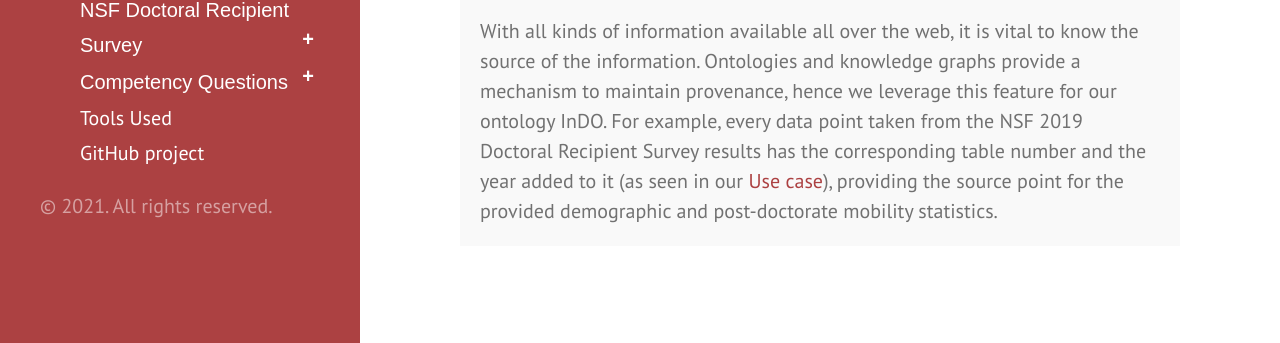
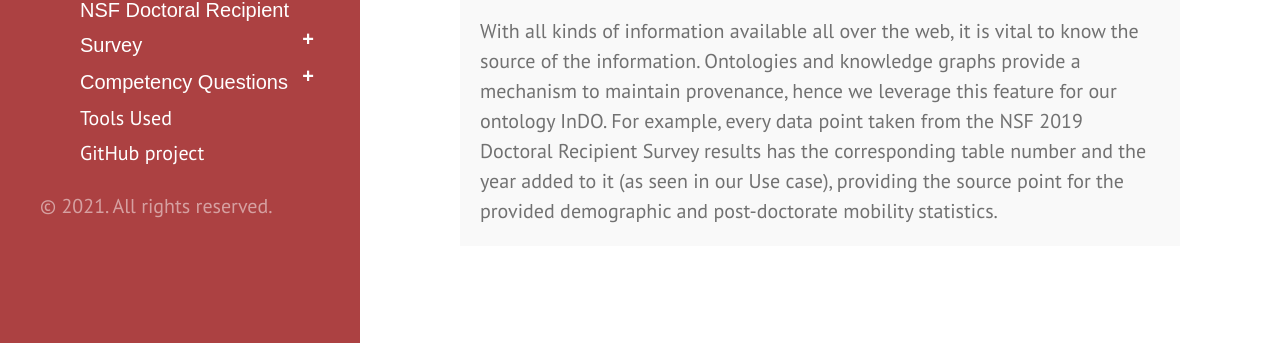
Before and after one commit to tetherless-world/institute-demographic-ontology, a Jekyll site: the page built from modeling.md, in a window 1280 px wide and 900 px high, scrolled down 2841 px. Shown: the part 554-897 px from the top of the window. Built offline with Jekyll 4.4.1, drawn with Linux system fonts in a browser that asks for light colours; Markdown is read by kramdown in place of the engine named in the settings; some of the changed lines change nothing that is shown.

Commit message:
removed use case link from modeling page

```diff
--- a/modeling.md
+++ b/modeling.md
@@ -36,6 +36,6 @@ title: Modeling Snippets
   <caption id="fig5">Fig 5. A conceptual overview of class Science (part of the third-level hierarchy of our ontology) representing the subclass relationship. Colors represents classes of the same hierarchy level.</caption>
 
  <h3 id="provenance">Provenance</h3>
- <p class="message">With all kinds of information available all over the web, it is vital to know the source of the information. Ontologies and knowledge graphs provide a mechanism to maintain provenance, hence we leverage this feature for our ontology InDO. For example, every data point taken from the NSF 2019 Doctoral Recipient Survey results has the corresponding table number and the year added to it (as seen in our <a href="nsfexample">Use case</a>), providing the source point for the provided demographic and post-doctorate mobility statistics.</p>
+ <p class="message">With all kinds of information available all over the web, it is vital to know the source of the information. Ontologies and knowledge graphs provide a mechanism to maintain provenance, hence we leverage this feature for our ontology InDO. For example, every data point taken from the NSF 2019 Doctoral Recipient Survey results has the corresponding table number and the year added to it (as seen in our Use case), providing the source point for the provided demographic and post-doctorate mobility statistics.</p>
 
  </content>
```
